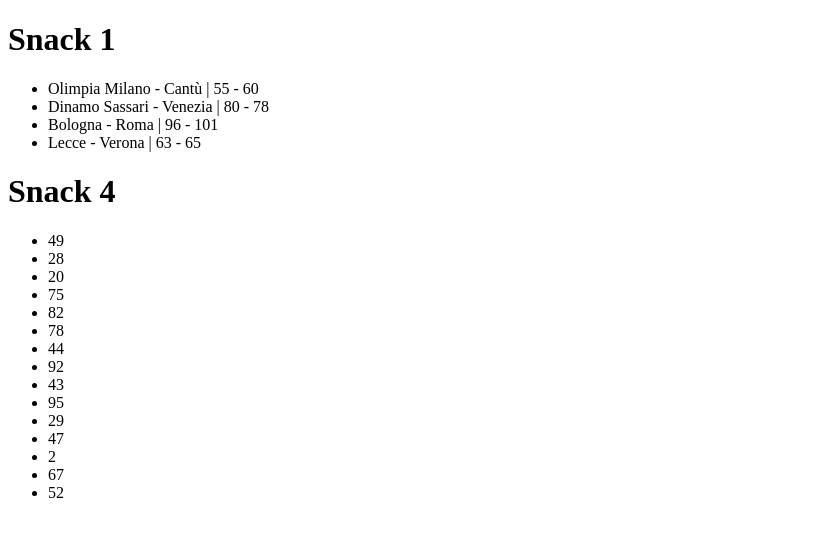
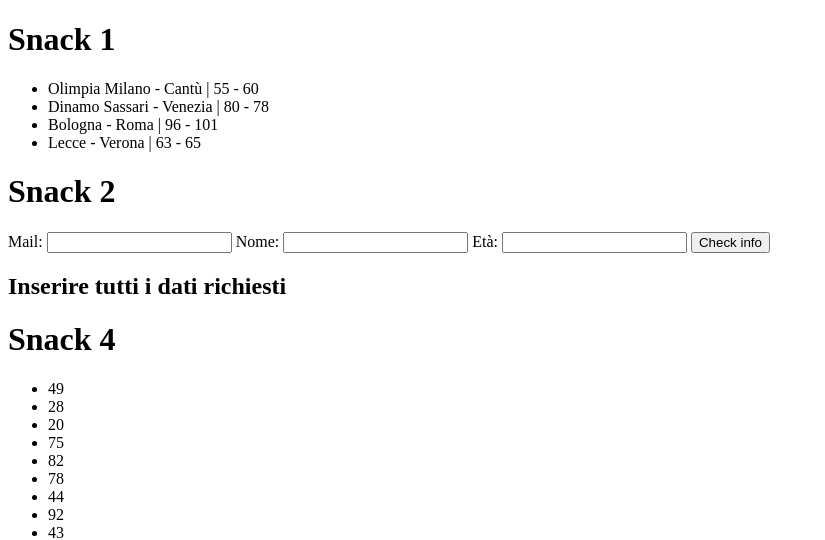
Before and after one commit to DavideSias/php-snacks-b1, a PHP site: page / in a window 1280 px wide. Shown: the top 540 px of the page, without its empty margins (0-825 px from the left). Run offline with PHP 8.4, Linux system fonts and the light colour scheme; data that the repository does not hold is empty.

Commit message:
Add snack 2

```diff
--- a/index.php
+++ b/index.php
@@ -46,28 +46,33 @@ $arrBasket = [
 
 //Snack 2
 
-// if(isset($_GET['mail'], $_GET['name'], $_GET['age'] )){
-//     $mail = $_GET['mail'];
-//     $name = $_GET['name'];
-//     $age = $_GET['age'];
+if(isset($_GET['mail'], $_GET['name'], $_GET['age'] )){
+    $mail = $_GET['mail'];
+    $name = $_GET['name'];
+    $age = $_GET['age'];
 
-//     if((strpos($mail, '@') !== FALSE) && (strpos($mail, '.' !== FALSE))){
+    $pos_at = strpos($mail, '@');
 
-//         if(strlen($name) < 2) {
-//             $message = 'Il nome deve essere più lungo di 3 caratteri';
-//         } else {
-//             $message = 'Accesso Eseguito';
-//         };
+    if($pos_at && strpos($mail, '.', $pos_at)){
+        if(strlen($name) <= 2) {
+            $message = 'Il nome deve essere più lungo di 3 caratteri';
+        } else {
+            if(is_numeric($age)){
+                $message = 'Accesso eseguito';
+            } else {
+                $message = "L'età deve essere un numero";
+            }
+        };
+    } else {
+        $message = "La mail deve contenere '@' e '.'";
+    };
 
-//     } else {
-//         $message = "La mail deve contenere '@' e '.'";
-//     };
-
-// } else {
-//     $mail = '';
-//     $name = '';
-//     $message = 'Inserire tutti i dati richiesti';
-// }
+} else {
+    $mail = '';
+    $name = '';
+    $age = '';
+    $message = 'Inserire tutti i dati richiesti';
+}
 
 //Snack 4
 
@@ -105,18 +110,18 @@ while ($i < 15) {
         ?>
     </ul>
 
-    <!-- <h1>Snack 2</h1>
+    <h1>Snack 2</h1>
     <form action="" method="get">
         <label for="mail">Mail: </label>
         <input type="text" name="mail" id="mail">
         <label for="name">Nome: </label>
         <input type="text" name="name" id="name">
         <label for="age">Età: </label>
-        <input type="number" name="age" id="age">
+        <input type="text" name="age" id="age">
         <button>Check info</button>
     </form>
 
-    <h2><?= $message ?></h2> -->
+    <h2><?= $message ?></h2>
 
     <h1>Snack 4</h1>
 
```
